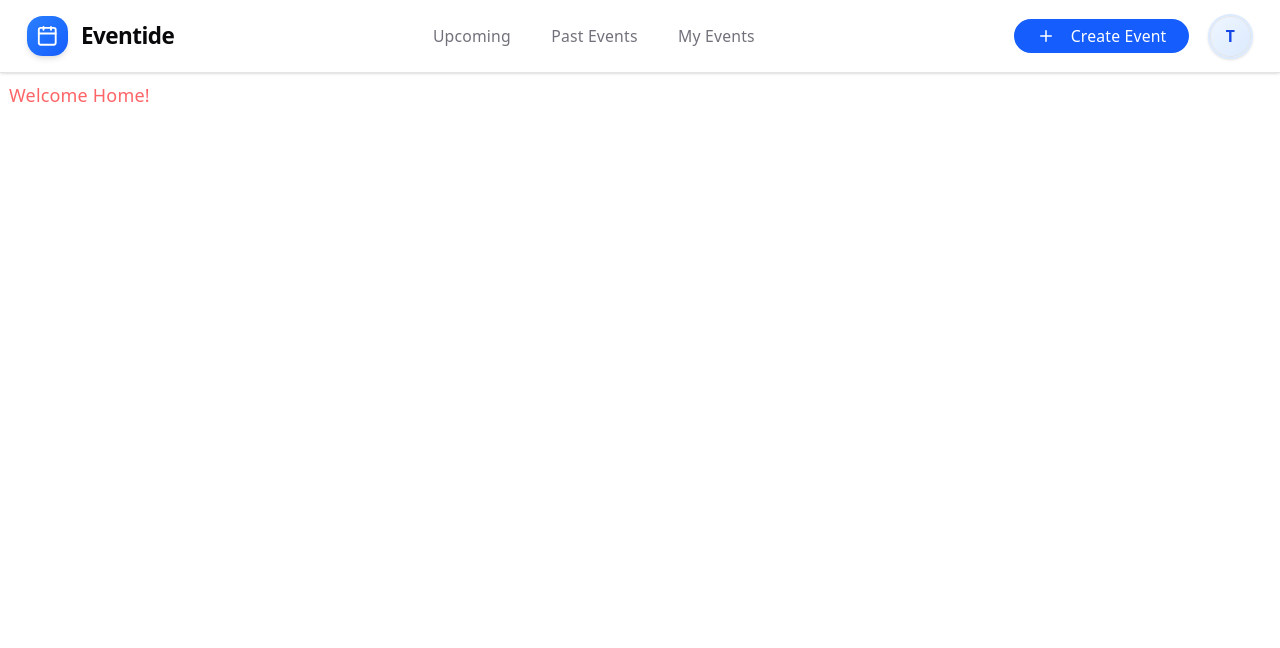
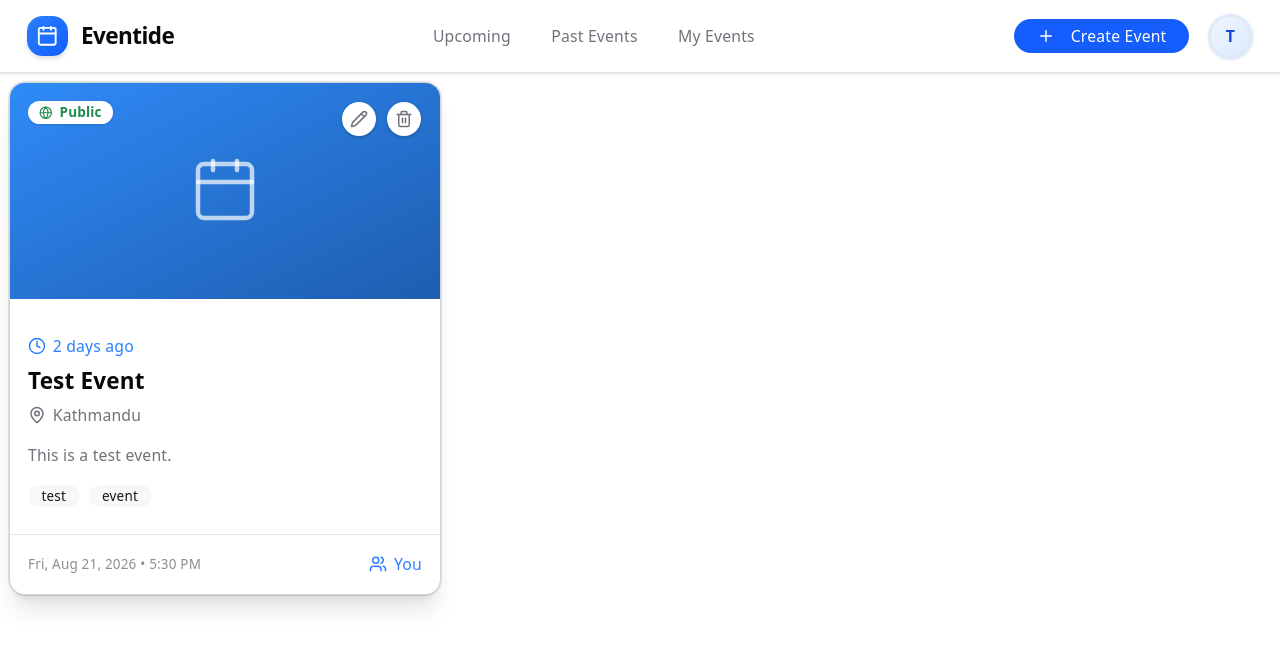
Before and after one commit to Ramanbaral/eventhub-frontend, a React (Vite) app: page / in a window 1280 px wide. Shown: the top 648 px of the page. Built offline with nearby package versions, Linux system fonts and the light colour scheme.

Commit message:
feat: create event card

```diff
--- /dev/null
+++ b/src/components/events/EventCard.tsx
@@ -0,0 +1,121 @@
+import {
+  Globe,
+  Pencil,
+  Trash2,
+  Calendar as CalendarIcon,
+  Clock,
+  MapPin,
+  Users,
+} from "lucide-react";
+
+import { Card, CardContent, CardFooter } from "@/components/ui/card";
+import { Badge } from "@/components/ui/badge";
+import { Button } from "@/components/ui/button";
+import { Separator } from "@/components/ui/separator";
+
+export interface EventCardProps {
+  eventName: string;
+  description: string;
+  location: string;
+  date: string;
+  tags: string[];
+  timeAgo?: string;
+  isPublic?: boolean;
+  creator?: string;
+}
+
+export default function EventCard({
+  eventName = "test event",
+  description = "test test test test test",
+  location = "kathmandu",
+  date = "Fri, Aug 21, 2026 • 5:30 PM",
+  tags = ["test", "new"],
+  timeAgo = "2 days ago",
+  isPublic = true,
+  creator = "You",
+}: EventCardProps) {
+  return (
+    <Card className="bg-card w-full max-w-sm overflow-hidden rounded-xl border border-gray-300 p-0 shadow-xl">
+      <div className="relative flex h-48 w-full items-center justify-center bg-gradient-to-br from-[#2f8bf8] to-[#1e5eb0]">
+        {isPublic && (
+          <Badge
+            variant="secondary"
+            className="absolute top-4 left-4 flex items-center gap-1.5 rounded-full border-none bg-white px-2.5 py-1 text-xs font-semibold text-[#1e8b4e] shadow-sm hover:bg-gray-50"
+          >
+            <Globe className="h-3.5 w-3.5" />
+            Public
+          </Badge>
+        )}
+
+        <div className="absolute top-4 right-4 flex items-center gap-2">
+          <Button
+            size="icon"
+            variant="secondary"
+            className="text-muted-foreground h-8 w-8 rounded-full bg-white shadow-sm hover:bg-gray-50"
+          >
+            <Pencil className="h-4 w-4" />
+            <span className="sr-only">Edit event</span>
+          </Button>
+          <Button
+            size="icon"
+            variant="secondary"
+            className="text-muted-foreground h-8 w-8 rounded-full bg-white shadow-sm hover:bg-gray-50"
+          >
+            <Trash2 className="h-4 w-4" />
+            <span className="sr-only">Delete event</span>
+          </Button>
+        </div>
+
+        <CalendarIcon className="h-16 w-16 stroke-[1.5] text-white/70" />
+      </div>
+
+      <CardContent className="p-4 pb-2">
+        {/* Time Ago */}
+        <div className="mb-2 flex items-center gap-1.5 text-sm font-medium text-blue-500">
+          <Clock className="h-4 w-4" />
+          <span>{timeAgo}</span>
+        </div>
+
+        {/* Event Title */}
+        <h2 className="text-foreground mb-2 text-xl leading-tight font-bold">
+          {eventName}
+        </h2>
+
+        {/* Location */}
+        <div className="text-muted-foreground mb-4 flex items-center gap-1.5 text-sm">
+          <MapPin className="h-4 w-4" />
+          <span className="capitalize">{location}</span>
+        </div>
+
+        {/* Description */}
+        <p className="text-muted-foreground mb-4 text-sm">{description}</p>
+
+        {/* Tags */}
+        {tags && tags.length > 0 && (
+          <div className="flex flex-wrap items-center gap-2">
+            {tags.map((tag, index) => (
+              <Badge
+                key={index}
+                variant="secondary"
+                className="bg-secondary/60 hover:bg-secondary/80 text-secondary-foreground rounded-full border-none px-3 py-1 text-xs font-medium shadow-none"
+              >
+                {tag}
+              </Badge>
+            ))}
+          </div>
+        )}
+      </CardContent>
+
+      <CardFooter className="bg-card text-muted-foreground flex items-center justify-between border-t-gray-200 p-4">
+        <div className="text-muted-foreground/80 text-xs font-medium">
+          {date}
+        </div>
+
+        <div className="flex cursor-pointer items-center gap-1.5 text-sm font-medium text-blue-500 hover:underline">
+          <Users className="h-4 w-4" />
+          <span>{creator}</span>
+        </div>
+      </CardFooter>
+    </Card>
+  );
+}
--- a/src/components/layout/Navbar.tsx
+++ b/src/components/layout/Navbar.tsx
@@ -1,4 +1,3 @@
-import React from "react";
 import { Link } from "@tanstack/react-router";
 import { Calendar, Plus, LogOut } from "lucide-react";
 import { Button } from "@/components/ui/button";
@@ -29,23 +28,16 @@ export default function Navbar({
   return (
     <nav className="bg-background/95 supports-[backdrop-filter]:bg-background/60 sticky top-0 z-50 w-full border-b shadow-sm backdrop-blur">
       <div className="mx-auto flex w-full max-w-7xl items-center justify-between px-4 py-3 sm:px-6">
-        {/* Left Section (Logo) */}
         <div className="flex items-center gap-3">
-          {/* Beautification: Added gradient and slight shadow to the logo icon */}
           <div className="flex h-9 w-9 items-center justify-center rounded-xl bg-gradient-to-br from-blue-500 to-blue-600 text-white shadow-md">
             <Calendar className="h-5 w-5" />
           </div>
           <span className="text-foreground text-xl font-extrabold tracking-tight">
-            Eventide
+            <Link to="/">Eventide</Link>
           </span>
         </div>
 
-        {/* Middle Section (Navigation) */}
         <div className="hidden items-center gap-1 md:flex">
-          {/*
-            TanStack Router uses the 'to' prop.
-            Update these to match your actual route paths!
-          */}
           <Link
             to="/upcoming"
             className="text-muted-foreground hover:bg-accent hover:text-accent-foreground rounded-md px-4 py-2 text-sm font-medium transition-all duration-200"
@@ -78,7 +70,6 @@ export default function Navbar({
           </Link>
         </div>
 
-        {/* Right Section (Authentication & Actions) */}
         <div className="flex items-center gap-4">
           {!isLoggedIn ? (
             <Button
@@ -89,13 +80,11 @@ export default function Navbar({
             </Button>
           ) : (
             <>
-              {/* Create Event Button */}
               <Button className="hidden rounded-full bg-blue-600 px-5 text-white transition-all hover:bg-blue-700 hover:shadow-md active:scale-95 sm:flex">
                 <Plus className="mr-2 h-4 w-4" />
                 Create Event
               </Button>
 
-              {/* Mobile Create Event */}
               <Button
                 size="icon"
                 className="flex rounded-full bg-blue-600 text-white transition-all hover:bg-blue-700 hover:shadow-md active:scale-95 sm:hidden"
@@ -103,7 +92,6 @@ export default function Navbar({
                 <Plus className="h-5 w-5" />
               </Button>
 
-              {/* Profile Dropdown */}
               <DropdownMenu>
                 <DropdownMenuTrigger asChild>
                   <Button
--- /dev/null
+++ b/src/components/ui/badge.tsx
@@ -0,0 +1,52 @@
+import { mergeProps } from "@base-ui/react/merge-props";
+import { useRender } from "@base-ui/react/use-render";
+import { cva, type VariantProps } from "class-variance-authority";
+
+import { cn } from "@/lib/utils";
+
+const badgeVariants = cva(
+  "group/badge inline-flex h-5 w-fit shrink-0 items-center justify-center gap-1 overflow-hidden rounded-4xl border border-transparent px-2 py-0.5 text-xs font-medium whitespace-nowrap transition-all focus-visible:border-ring focus-visible:ring-[3px] focus-visible:ring-ring/50 has-data-[icon=inline-end]:pr-1.5 has-data-[icon=inline-start]:pl-1.5 aria-invalid:border-destructive aria-invalid:ring-destructive/20 dark:aria-invalid:ring-destructive/40 [&>svg]:pointer-events-none [&>svg]:size-3!",
+  {
+    variants: {
+      variant: {
+        default: "bg-primary text-primary-foreground [a]:hover:bg-primary/80",
+        secondary:
+          "bg-secondary text-secondary-foreground [a]:hover:bg-secondary/80",
+        destructive:
+          "bg-destructive/10 text-destructive focus-visible:ring-destructive/20 dark:bg-destructive/20 dark:focus-visible:ring-destructive/40 [a]:hover:bg-destructive/20",
+        outline:
+          "border-border text-foreground [a]:hover:bg-muted [a]:hover:text-muted-foreground",
+        ghost:
+          "hover:bg-muted hover:text-muted-foreground dark:hover:bg-muted/50",
+        link: "text-primary underline-offset-4 hover:underline",
+      },
+    },
+    defaultVariants: {
+      variant: "default",
+    },
+  }
+);
+
+function Badge({
+  className,
+  variant = "default",
+  render,
+  ...props
+}: useRender.ComponentProps<"span"> & VariantProps<typeof badgeVariants>) {
+  return useRender({
+    defaultTagName: "span",
+    props: mergeProps<"span">(
+      {
+        className: cn(badgeVariants({ variant }), className),
+      },
+      props
+    ),
+    render,
+    state: {
+      slot: "badge",
+      variant,
+    },
+  });
+}
+
+export { Badge, badgeVariants };
--- a/src/routes/index.tsx
+++ b/src/routes/index.tsx
@@ -1,3 +1,4 @@
+import EventCard from "@/components/events/EventCard";
 import { createFileRoute } from "@tanstack/react-router";
 
 export const Route = createFileRoute("/")({
@@ -7,7 +8,13 @@ export const Route = createFileRoute("/")({
 function Index() {
   return (
     <div className="p-2">
-      <h3 className="text-red-400">Welcome Home!</h3>
+      <EventCard
+        eventName="Test Event"
+        description="This is a test event."
+        location="Kathmandu"
+        date="Fri, Aug 21, 2026 • 5:30 PM"
+        tags={["test", "event"]}
+      />
     </div>
   );
 }
```
